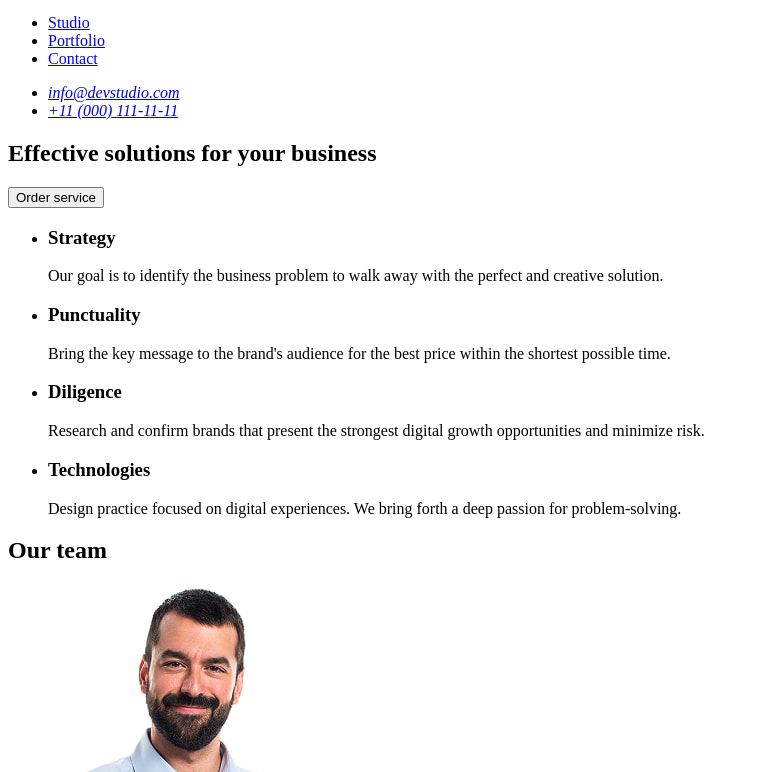
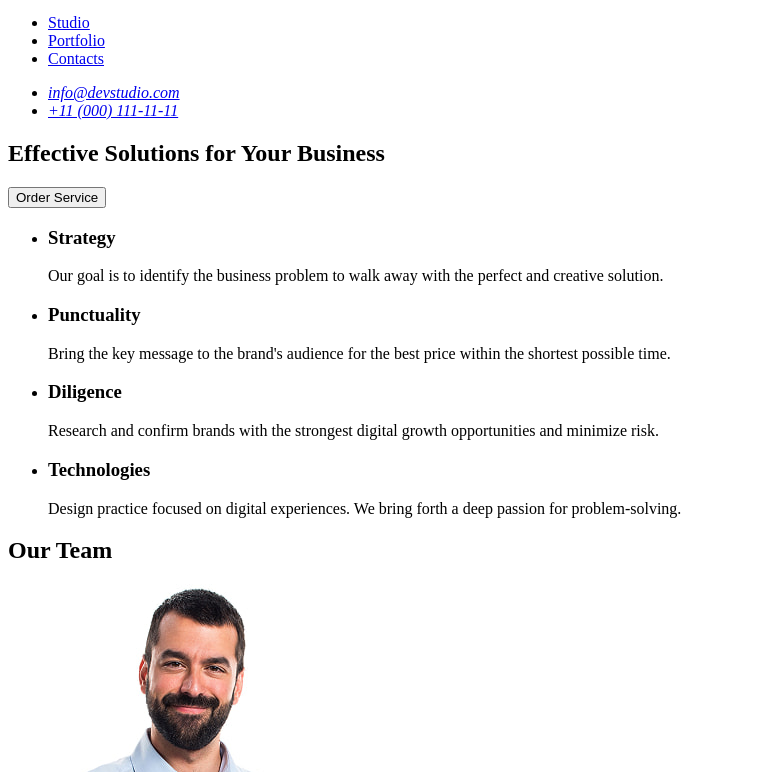
Before and after one commit to V1talii23/goit-markup-hw-01, a plain HTML site: page index.html in a window 1280 px wide. Shown: the part 28-800 px from the top of the page, without its empty margins (0-759 px from the left). Drawn offline with Linux system fonts and the light colour scheme.

Commit message:
correct html-doc

```diff
--- a/index.html
+++ b/index.html
@@ -8,11 +8,11 @@
   <body>
     <header>
       <nav>
-        <a class="logo-dark" href="index.html">Webstudio</a>
+        <a class="logo-dark" href="./index.html">Webstudio</a>
         <ul class="nav-list">
           <li><a class="nav-link" href="#">Studio</a></li>
           <li><a class="nav-link" href="#">Portfolio</a></li>
-          <li><a class="nav-link" href="#">Contact</a></li>
+          <li><a class="nav-link" href="#">Contacts</a></li>
         </ul>
       </nav>
       <address>
@@ -33,8 +33,8 @@
     <main>
       <!-- Hero Section -->
       <section class="hero-section">
-        <h1 class="hero-title">Effective solutions for your business</h1>
-        <button class="button" type="button">Order service</button>
+        <h1 class="hero-title">Effective Solutions for Your Business</h1>
+        <button class="button" type="button">Order Service</button>
       </section>
       <!-- Our Benefits Section -->
       <section class="benefits-section">
@@ -57,8 +57,8 @@
           <li>
             <h3 class="benefits-sub-title">Diligence</h3>
             <p>
-              Research and confirm brands that present the strongest digital
-              growth opportunities and minimize risk.
+              Research and confirm brands with the strongest digital growth
+              opportunities and minimize risk.
             </p>
           </li>
           <li>
@@ -72,10 +72,9 @@
       </section>
       <!-- Our Services Section -->
       <section class="our-team-section">
-        <h2 class="our-team-title">Our team</h2>
+        <h2 class="our-team-title">Our Team</h2>
         <ul>
           <li>
-            <div class="team-card">
             <img
               src="./images/mark.jpg"
               alt="Mark Guerrero"
@@ -84,10 +83,8 @@
             />
             <h3 class="team-members">Mark Guerrero</h3>
             <p>Product Designer</p>
-            </div>
           </li>
           <li>
-            <div class="team-card">
             <img
               src="./images/tom.jpg"
               alt="Tom Ford"
@@ -96,10 +93,8 @@
             />
             <h3 class="team-members">Tom Ford</h3>
             <p>Frontend Developer</p>
-            </div>
           </li>
           <li>
-            <div class="team-card">
             <img
               src="./images/camila.jpg"
               alt="Camila Garcia"
@@ -108,10 +103,8 @@
             />
             <h3 class="team-members">Camila Garcia</h3>
             <p>Marketing</p>
-            </div>
           </li>
           <li>
-            <div class="team-card">
             <img
               src="./images/daniel.jpg"
               alt="Daniel Wilson"
@@ -120,13 +113,12 @@
             />
             <h3 class="team-members">Daniel Wilson</h3>
             <p>UI Designer</p>
-            </div>
           </li>
         </ul>
       </section>
     </main>
     <footer>
-      <a class="logo-light" href="index.html">Webstudio</a>
+      <a class="logo-light" href="./index.html">WebStudio</a>
       <p>
         Increase the flow of customers and sales for your business with digital
         marketing & growth solutions.
```
Lines whose indentation alone changed are shown as unchanged.
